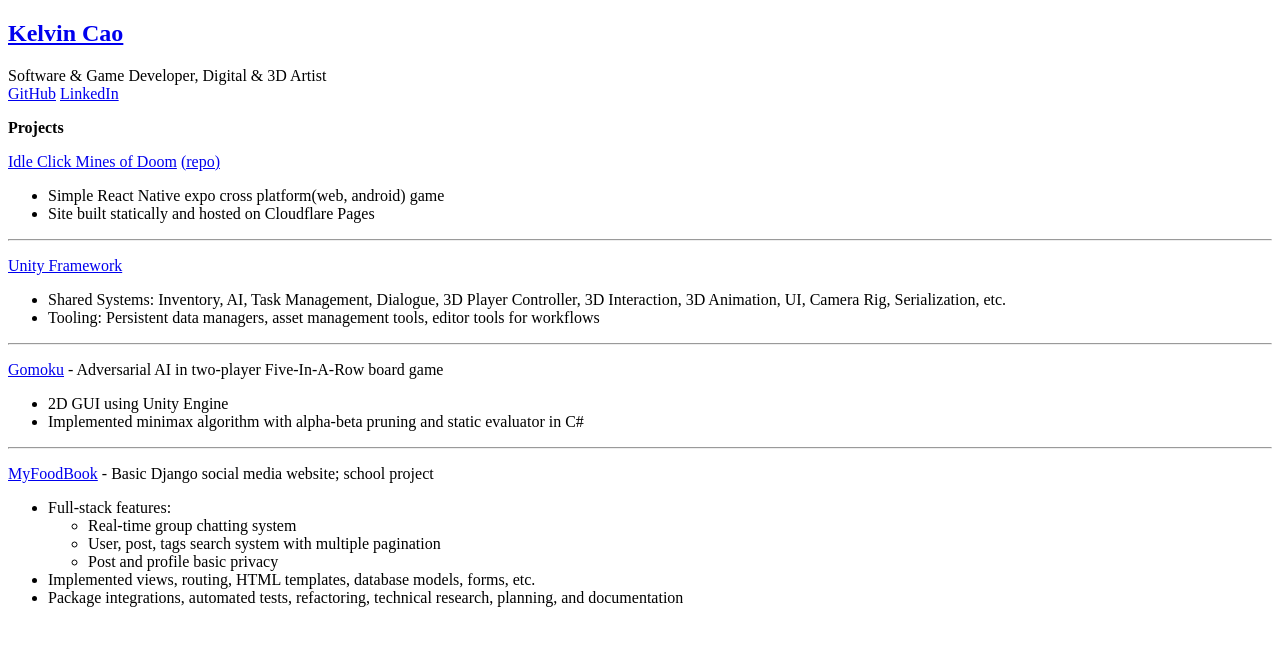
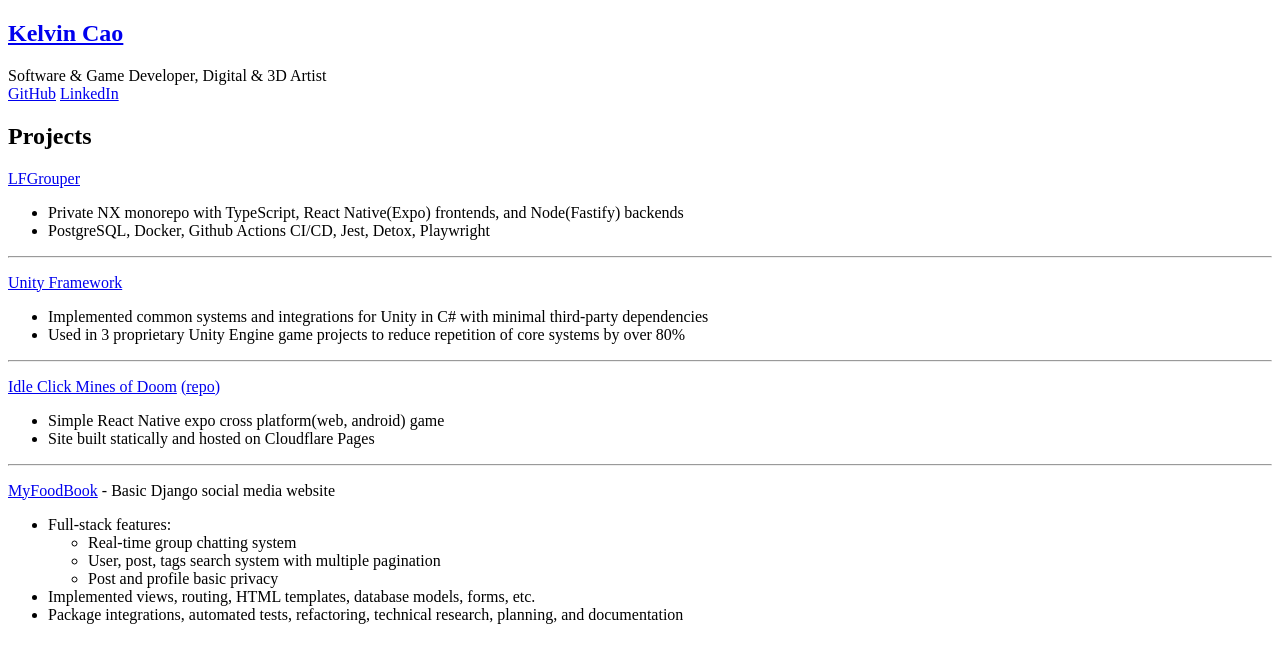
Before and after one commit to khncao/khncao.github.io, a Jekyll site: the page built from index.md, in a window 1280 px wide. Shown: the top 663 px of the page. Built offline with Jekyll 4.4.1, drawn with Linux system fonts in a browser that asks for light colours; our own code applies the rules of GitHub Pages for plain Markdown files.

Commit message:
Update index projects

```diff
--- a/index.md
+++ b/index.md
@@ -1,4 +1,18 @@
-**Projects**
+# Projects
+
+[LFGrouper](https://lfgrouper.com)
+
+- Private NX monorepo with TypeScript, React Native(Expo) frontends, and Node(Fastify) backends
+- PostgreSQL, Docker, Github Actions CI/CD, Jest, Detox, Playwright
+
+---
+
+[Unity Framework](https://github.com/khncao/UnityFramework)
+
+- Implemented common systems and integrations for Unity in C# with minimal third-party dependencies
+- Used in 3 proprietary Unity Engine game projects to reduce repetition of core systems by over 80%
+
+---
 
 [Idle Click Mines of Doom](https://minesofdoom.pages.dev/) [(repo)](https://github.com/khncao/minesofdoom/tree/main)
 
@@ -7,21 +21,7 @@
 
 ---
 
-[Unity Framework](https://github.com/khncao/UnityFramework)
-
-- Shared Systems: Inventory, AI, Task Management, Dialogue, 3D Player Controller, 3D Interaction, 3D Animation, UI, Camera Rig, Serialization, etc.
-- Tooling: Persistent data managers, asset management tools, editor tools for workflows
-
----
-
-[Gomoku](https://github.com/khncao/gomoku) - Adversarial AI in two-player Five-In-A-Row board game
-
-- 2D GUI using Unity Engine
-- Implemented minimax algorithm with alpha-beta pruning and static evaluator in C#
-
----
-
-[MyFoodBook](https://github.com/BenBamboozled/myFoodBook) - Basic Django social media website; school project
+[MyFoodBook](https://github.com/BenBamboozled/myFoodBook) - Basic Django social media website
 
 - Full-stack features:
   - Real-time group chatting system
```
